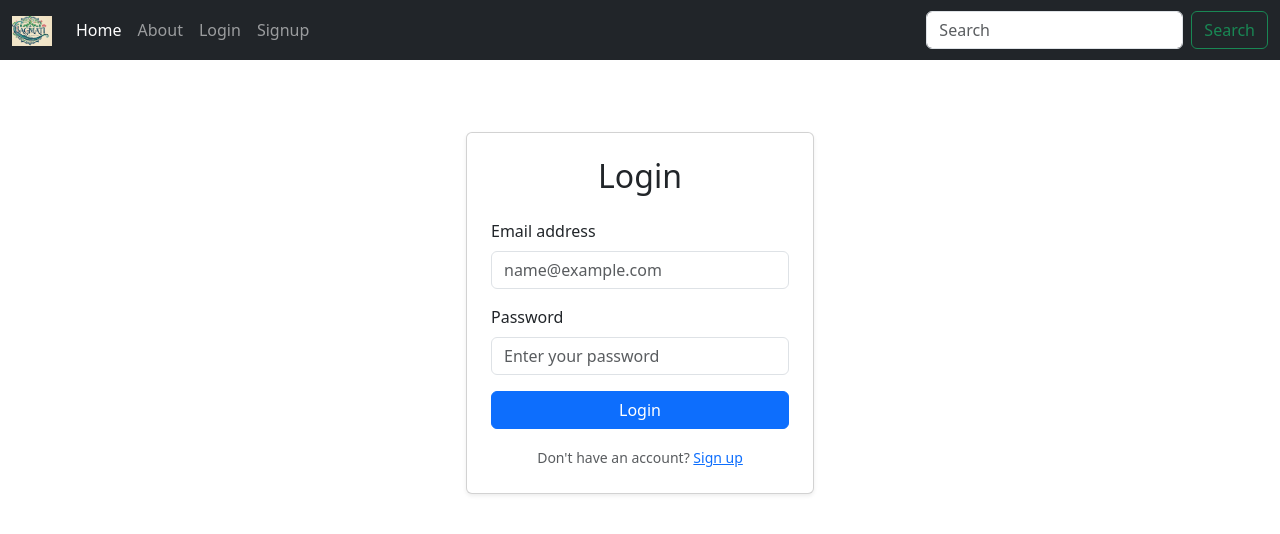
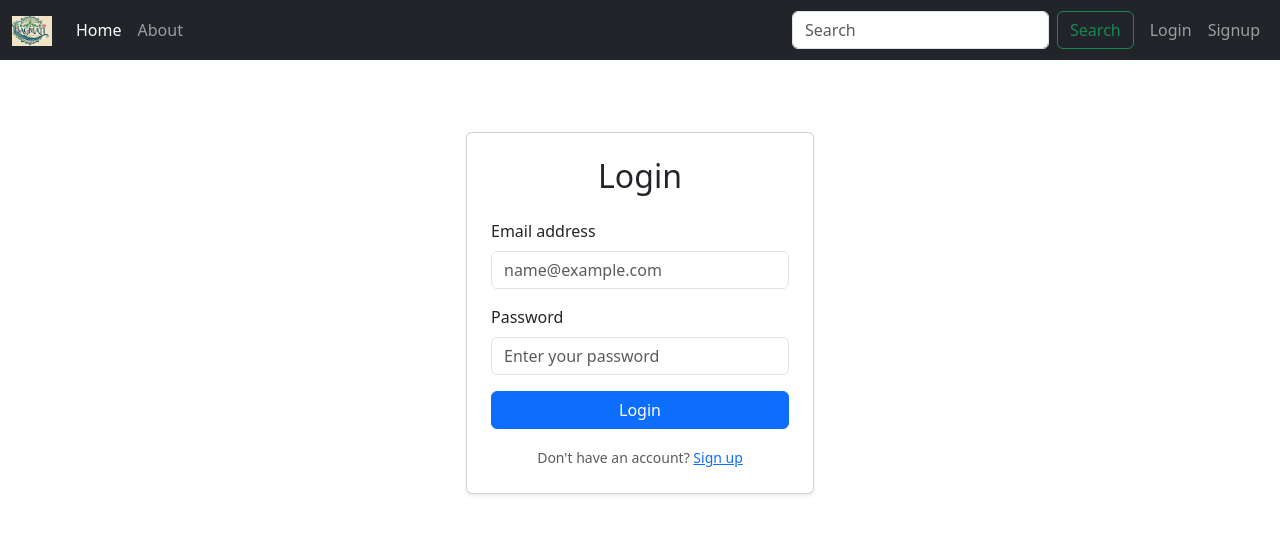
Before and after one commit to Nikhil-Magar/ecommerce-app, a React (Create React App) app: page /login in a window 1280 px wide. Shown: the top 534 px of the page. Built offline with nearby package versions, Linux system fonts and the light colour scheme.

Commit message:
Signup commit2

```diff
--- a/src/components/Navbar.js
+++ b/src/components/Navbar.js
@@ -34,18 +34,9 @@ export default function Navbar() {
               <Link className="nav-link" to="/about">About</Link>
             </li>
 
-            <li className="nav-item">
-              <Link className="nav-link" to="/login">Login</Link>
-            </li>
-
-            <li className="nav-item">
-              <Link className="nav-link" to="/Signup">Signup</Link>
-            </li>
-
-
           </ul>
 
-          <form className="d-flex" role="search">
+          <form className="d-flex me-2" role="search">
             <input
               className="form-control me-2"
               type="search"
@@ -56,6 +47,15 @@ export default function Navbar() {
               Search
             </button>
           </form>
+
+          <ul className="navbar-nav mb-2 mb-lg-0">
+            <li className="nav-item">
+              <Link className="nav-link" to="/login">Login</Link>
+            </li>
+            <li className="nav-item">
+              <Link className="nav-link" to="/signup">Signup</Link>
+            </li>
+          </ul>
         </div>
       </div>
     </nav>
```
